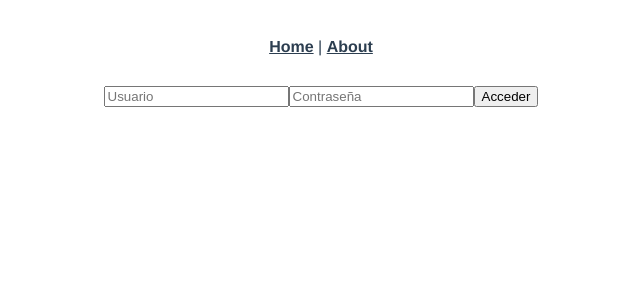
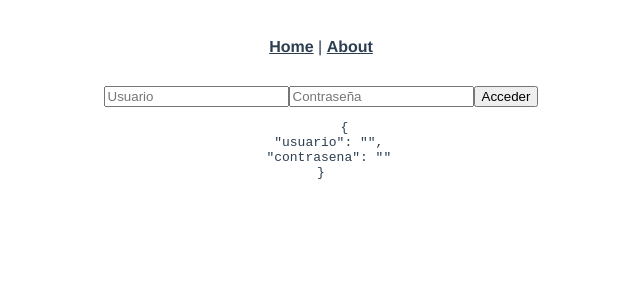
Before and after one commit to diego-alvirde/firebase-auth-vue, a Vue app: page /login in a window 1280 px wide. Shown: the top 300 px of the page, without its empty margins (319-959 px from the left). Built offline with nearby package versions, Linux system fonts and the light colour scheme.

Commit message:
Se ajusto el formulario

```diff
--- a/src/components/Login.vue
+++ b/src/components/Login.vue
@@ -1,10 +1,13 @@
 <template>
   <div>
-    <form>
-      <input type="text" placeholder="Usuario" />
-      <input type="password" placeholder="Contraseña" />
+    <form @submit.prevent="login">
+      <input v-model="usuario" type="text" placeholder="Usuario" />
+      <input v-model="contrasena" type="password" placeholder="Contraseña" />
       <input type="submit" value="Acceder" />
     </form>
+    <pre>
+      {{ $data }}
+    </pre>
   </div>
 </template>
 <script>
```
